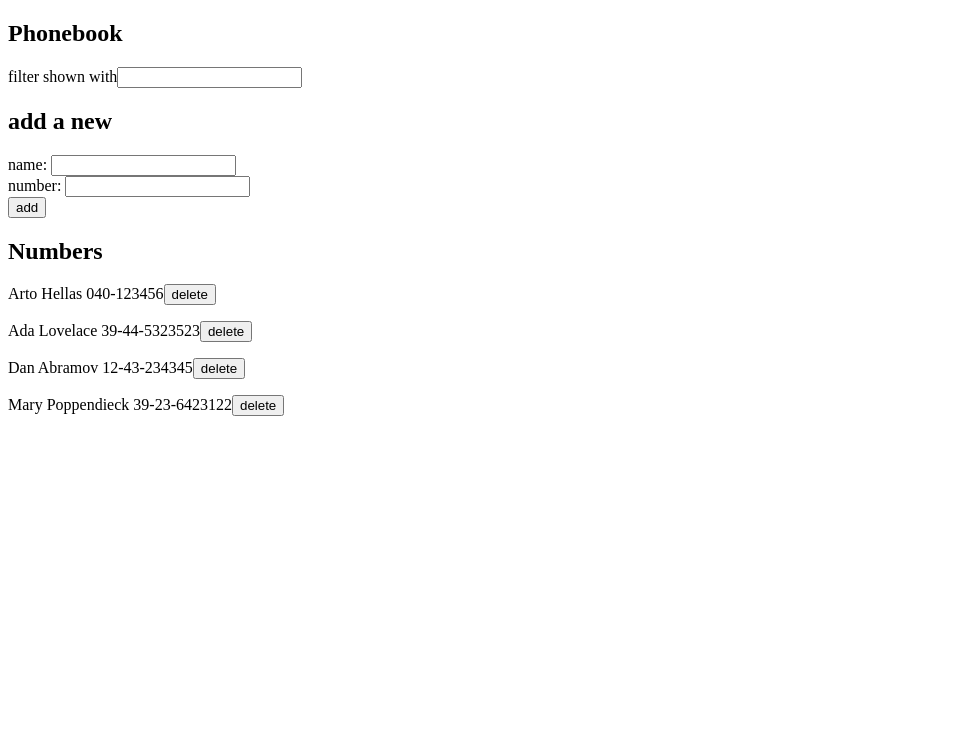
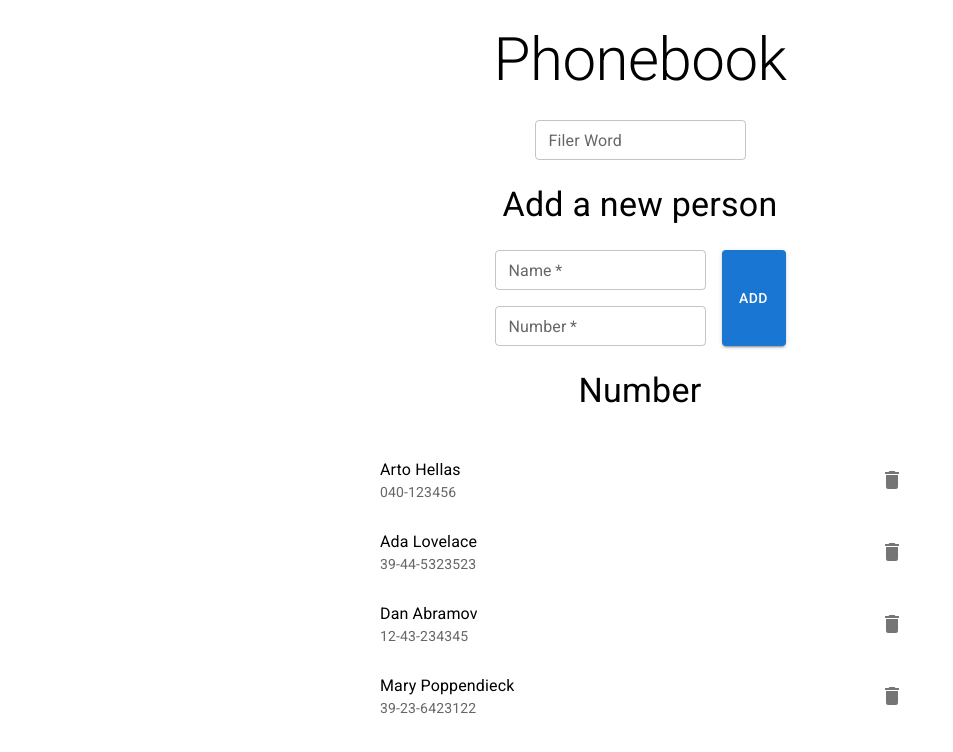
Before and after one commit to OldDog-Z124/phonebook, a React (Create React App) app: page / in a window 1280 px wide. Shown: the top 752 px of the page, without its empty margins (0-953 px from the left). Built offline with nearby package versions, Linux system fonts and the light colour scheme; data requests are answered from the project's data file.

Commit message:
versons 1

```diff
--- a/package.json
+++ b/package.json
@@ -3,6 +3,11 @@
   "version": "0.1.0",
   "private": true,
   "dependencies": {
+    "@emotion/react": "^11.10.6",
+    "@emotion/styled": "^11.10.6",
+    "@fontsource/roboto": "^4.5.8",
+    "@mui/icons-material": "^5.11.11",
+    "@mui/material": "^5.11.15",
     "@testing-library/jest-dom": "^5.16.5",
     "@testing-library/react": "^13.4.0",
     "@testing-library/user-event": "^13.5.0",
--- a/src/App.js
+++ b/src/App.js
@@ -1,160 +1,135 @@
-import { useState, useEffect } from 'react'
+// import { useState, useEffect } from 'react'
 
-import personsService from './services/persons'
+// import personsService from './services/persons'
 
-import Notification from './components/Notification'
+// import Notification from './components/Notification'
+// import Container from '@mui/material/Container'
+// import Typography from '@mui/material/Typography'
 
-const Filter = ({ value, handleChange }) => {
-  return (
-    <p>
-      filter shown with
-      <input
-        value={value}
-        onChange={handleChange}
-      />
-    </p>
-  )
-}
-
-const PersonForm = ({ name, handleNameChange, number, handleNumberChange, onSubmit }) => {
-  return (
-    <form onSubmit={onSubmit}>
-      <div>
-        name: <input value={name} onChange={handleNameChange} />
-      </div>
-      <div>
-        number: <input type='tel' value={number} onChange={handleNumberChange} />
-      </div>
-      <div>
-        <button type="submit" >add</button>
-      </div>
-    </form>
-  )
-}
-
-const Persons = ({persons, deletePerson}) => {
-  return (
-    <div>
-      {persons.map(person =>
-        <p key={person.name}>
-          {person.name} {person.number}
-          <button onClick={() => deletePerson(person.id, person)}>delete</button>
-        </p>
-      )}
-    </div>
-  )
-}
+// import Filter from './pages/home/Filter'
+// import PersonForm from './pages/home/PersonForm'
+// import Persons from './pages/home/Persons'
 
 
+
+// const App = () => {
+//   const [persons, setPersons] = useState([])
+//   const [newName, setNewName] = useState('')
+//   const [newNumber, setNewNumber] = useState('')
+//   const [filterword, setFilterword] = useState('')
+//   const [message, setMessage] = useState({})
+
+//   useEffect(() => {
+//     personsService
+//       .getAll()
+//       .then(initiaPersons => {
+//         setPersons(initiaPersons)
+//       })
+//   }, [])
+
+//   let personsToShow = persons.filter(person => person.name.includes(filterword))
+
+//   const handleNameChange = (event) => {
+//     setNewName(event.target.value)
+//   }
+
+//   const handleNumberChange = (event) => {
+//     setNewNumber(event.target.value)
+//   }
+
+//   const handleFilterwordChange = (event) => {
+//     setFilterword(event.target.value)
+//   }
+
+//   const addMessage = (text, type) => {
+//     const object = {
+//       text,
+//       type
+//     }
+//     setMessage(object)
+//     setTimeout(() => setMessage({}), 5000)
+//   }
+
+//   const addNewPerson = () => {
+//     const personObject = {
+//       name: newName,
+//       number: newNumber,
+//     }
+
+//     personsService
+//       .create(personObject)
+//       .then(returnedPerson => {
+//         setPersons(persons.concat(returnedPerson))
+//         addMessage(`Added ${newName}`, 'succeed')
+//       })
+//   }
+
+//   const updatePerson = () => {
+//     const person = persons.find(person => person.name === newName)
+//     const changePerson = {...person, number: newNumber}
+
+//     personsService
+//       .update(person.id, changePerson)
+//       .then(returnedPerson => {
+//         setPersons(persons.map(p => p.id !== person.id ? p : returnedPerson))
+//       })
+//   }
+
+//   const deletePerson = (id, person) => {
+//     personsService
+//       .deletePerson(id)
+//       .then(repsonse => {
+//         setPersons(persons.filter(person => person.id !== id))
+//         addMessage(`Deleted ${person.name}`, 'succeed')
+//       })
+//       .catch(error => {
+//         addMessage(`Information of ${person.name} has already been removed from server`, 'error')
+//       })
+//   }
+
+//   const handlePersonFormSubmit = (event) => {
+//     event.preventDefault()
+
+//     if (persons.find(person => person.name === newName)) {
+//       if (window.confirm(`${newName} is already added to phonebook, replaace the old number with a new one?`)) {
+//         updatePerson()
+//       }
+//     }
+//     else {
+//       addNewPerson()
+//     }
+//     setNewName('')
+//     setNewNumber('')
+//   }
+
+//   return (
+//     <Container maxWidth='sm'>
+//       <Typography variant='h2' component='h1' sx={{textAlign: 'center', margin: 3 }}>Phonebook</Typography>
+//       <Notification message={message.text} type={message.type} />
+
+//       <Filter
+//         value={filterword}
+//         handleChange={handleFilterwordChange}
+//       />
+
+
+//       <PersonForm
+//         name={newName}
+//         handleNameChange={handleNameChange}
+//         number={newNumber}
+//         handleNumberChange={handleNumberChange}
+//         onSubmit={handlePersonFormSubmit}
+//       />
+//       <Persons persons={personsToShow} deletePerson={deletePerson} />
+//     </Container>
+//   )
+// }
+
+import Home from "./pages/home"
+
 const App = () => {
-  const [persons, setPersons] = useState([])
-  const [newName, setNewName] = useState('')
-  const [newNumber, setNewNumber] = useState('')
-  const [filterword, setFilterword] = useState('')
-  const [message, setMessage] = useState({})
-
-  useEffect(() => {
-    personsService
-      .getAll()
-      .then(initiaPersons => {
-        setPersons(initiaPersons)
-      })
-  }, [])
-
-  let personsToShow = persons.filter(person => person.name.includes(filterword))
-
-  const handleNameChange = (event) => {
-    setNewName(event.target.value)
-  }
-
-  const handleNumberChange = (event) => {
-    setNewNumber(event.target.value)
-  }
-
-  const handleFilterwordChange = (event) => {
-    setFilterword(event.target.value)
-  }
-
-  const addMessage = (text, type) => {
-    const object = {
-      text,
-      type
-    }
-    setMessage(object)
-    setTimeout(() => setMessage({}), 5000)
-  }
-
-  const addNewPerson = () => {
-    const personObject = {
-      name: newName,
-      number: newNumber,
-    }
-
-    personsService
-      .create(personObject)
-      .then(returnedPerson => {
-        setPersons(persons.concat(returnedPerson))
-        addMessage(`Added ${newName}`, 'succeed')
-      })
-  }
-
-  const updatePerson = () => {
-    const person = persons.find(person => person.name === newName)
-    const changePerson = {...person, number: newNumber}
-
-    personsService
-      .update(person.id, changePerson)
-      .then(returnedPerson => {
-        setPersons(persons.map(p => p.id !== person.id ? p : returnedPerson))
-      })
-  }
-
-  const deletePerson = (id, person) => {
-    personsService
-      .deletePerson(id)
-      .then(repsonse => {
-        setPersons(persons.filter(person => person.id !== id))
-        addMessage(`Deleted ${person.name}`, 'succeed')
-      })
-      .catch(error => {
-        addMessage(`Information of ${person.name} has already been removed from server`, 'error')
-      })
-  }
-
-  const handlePersonFormSubmit = (event) => {
-    event.preventDefault()
-
-    if (persons.find(person => person.name === newName)) {
-      if (window.confirm(`${newName} is already added to phonebook, replaace the old number with a new one?`)) {
-        updatePerson()
-      }
-    }
-    else {
-      addNewPerson()
-    }
-    setNewName('')
-    setNewNumber('')
-  }
-
   return (
-    <div>
-      <h2>Phonebook</h2>
-      <Notification message={message.text} type={message.type} />
-      <Filter
-        value={filterword}
-        handleChange={handleFilterwordChange}
-      />
-      <h2>add a new</h2>
-      <PersonForm
-        name={newName}
-        handleNameChange={handleNameChange}
-        number={newNumber}
-        handleNumberChange={handleNumberChange}
-        onSubmit={handlePersonFormSubmit}
-      />
-      <h2>Numbers</h2>
-      <Persons persons={personsToShow} deletePerson={deletePerson} />
-    </div>
+    <Home />
   )
 }
 
--- a/src/index.js
+++ b/src/index.js
@@ -1,5 +1,11 @@
 import React from 'react'
 import ReactDOM from 'react-dom/client'
+
+import '@fontsource/roboto/300.css';
+import '@fontsource/roboto/400.css';
+import '@fontsource/roboto/500.css';
+import '@fontsource/roboto/700.css';
+
 
 import App from './App'
 
--- /dev/null
+++ b/src/pages/home/Filter.js
@@ -0,0 +1,22 @@
+import Box from "@mui/material/Box"
+import TextField from "@mui/material/TextField"
+
+const Filter = ({ value, handleChange }) => {
+  return (
+    <Box
+      sx={{
+        display: 'flex',
+        justifyContent: 'center',
+        alignItems: 'center',
+      }}
+    >
+      <TextField
+        size='small'
+        label='Filer Word'
+        value={value}
+        onChange={handleChange} />
+    </Box>
+  )
+}
+
+export default Filter
--- /dev/null
+++ b/src/pages/home/PersonForm.js
@@ -0,0 +1,45 @@
+import TextField from "@mui/material/TextField"
+import Typography from "@mui/material/Typography"
+import Stack from "@mui/material/Stack"
+import Button from "@mui/material/Button"
+
+const PersonForm = ({ name, handleNameChange, number, handleNumberChange, onSubmit }) => {
+  return (
+    <>
+      <Typography variant='h4' component='h2'
+        sx={{ textAlign: 'center', margin: 3,}}
+      >
+        Add a new person
+      </Typography>
+
+        <form onSubmit={onSubmit}>
+          <Stack
+            direction='row'
+            spacing={2}
+            sx={{
+              display: 'flex',
+              justifyContent: 'center',
+            }}
+          >
+            <Stack spacing={2}>
+              <TextField
+                size='small'
+                label='Name'
+                value={name}
+                onChange={handleNameChange}
+                required />
+              <TextField
+                size='small'
+                label='Number'
+                value={number}
+                onChange={handleNumberChange}
+                required />
+            </Stack>
+            <Button variant='contained' type='submit'>Add</Button>
+          </Stack>
+        </form>
+    </>
+  )
+}
+
+export default PersonForm
--- /dev/null
+++ b/src/pages/home/Persons.js
@@ -0,0 +1,32 @@
+import Typography from "@mui/material/Typography"
+import {List, ListItem, ListItemText} from "@mui/material"
+import IconButton from "@mui/material/IconButton"
+import DeleteIcon from '@mui/icons-material/Delete';
+
+const Persons = ({persons, deletePerson}) => {
+  return (
+    <>
+      <Typography variant='h4' component='h2'
+        sx={{ textAlign: 'center', margin: 3,}}
+      >
+        Number
+      </Typography>
+      <List>
+        {persons.map(person =>
+          <ListItem key={person.id}>
+            <ListItemText primary={person.name} secondary={person.number} />
+            <IconButton
+              edge='end'
+              aria-label='delete'
+              onClick={() => deletePerson(person.id, person)}
+            >
+              <DeleteIcon />
+            </IconButton>
+          </ListItem>
+        )}
+      </List>
+    </>
+  )
+}
+
+export default Persons
--- /dev/null
+++ b/src/pages/home/index.js
@@ -0,0 +1,127 @@
+import { useState, useEffect } from 'react'
+
+import personsService from '../../services/persons'
+
+import Notification from '../../components/Notification'
+import Container from '@mui/material/Container'
+import Typography from '@mui/material/Typography'
+
+import Filter from './Filter'
+import PersonForm from './PersonForm'
+import Persons from './Persons'
+
+
+
+const Home = () => {
+  const [persons, setPersons] = useState([])
+  const [newName, setNewName] = useState('')
+  const [newNumber, setNewNumber] = useState('')
+  const [filterword, setFilterword] = useState('')
+  const [message, setMessage] = useState({})
+
+  useEffect(() => {
+    personsService
+      .getAll()
+      .then(initiaPersons => {
+        setPersons(initiaPersons)
+      })
+  }, [])
+
+  let personsToShow = persons.filter(person => person.name.includes(filterword))
+
+  const handleNameChange = (event) => {
+    setNewName(event.target.value)
+  }
+
+  const handleNumberChange = (event) => {
+    setNewNumber(event.target.value)
+  }
+
+  const handleFilterwordChange = (event) => {
+    setFilterword(event.target.value)
+  }
+
+  const addMessage = (text, type) => {
+    const object = {
+      text,
+      type
+    }
+    setMessage(object)
+    setTimeout(() => setMessage({}), 5000)
+  }
+
+  const addNewPerson = () => {
+    const personObject = {
+      name: newName,
+      number: newNumber,
+    }
+
+    personsService
+      .create(personObject)
+      .then(returnedPerson => {
+        setPersons(persons.concat(returnedPerson))
+        addMessage(`Added ${newName}`, 'succeed')
+      })
+  }
+
+  const updatePerson = () => {
+    const person = persons.find(person => person.name === newName)
+    const changePerson = {...person, number: newNumber}
+
+    personsService
+      .update(person.id, changePerson)
+      .then(returnedPerson => {
+        setPersons(persons.map(p => p.id !== person.id ? p : returnedPerson))
+      })
+  }
+
+  const deletePerson = (id, person) => {
+    personsService
+      .deletePerson(id)
+      .then(repsonse => {
+        setPersons(persons.filter(person => person.id !== id))
+        addMessage(`Deleted ${person.name}`, 'succeed')
+      })
+      .catch(error => {
+        addMessage(`Information of ${person.name} has already been removed from server`, 'error')
+      })
+  }
+
+  const handlePersonFormSubmit = (event) => {
+    event.preventDefault()
+
+    if (persons.find(person => person.name === newName)) {
+      if (window.confirm(`${newName} is already added to phonebook, replaace the old number with a new one?`)) {
+        updatePerson()
+      }
+    }
+    else {
+      addNewPerson()
+    }
+    setNewName('')
+    setNewNumber('')
+  }
+
+  return (
+    <Container maxWidth='sm'>
+      <Typography variant='h2' component='h1' sx={{textAlign: 'center', margin: 3 }}>Phonebook</Typography>
+      <Notification message={message.text} type={message.type} />
+
+      <Filter
+        value={filterword}
+        handleChange={handleFilterwordChange}
+      />
+
+      <PersonForm
+        name={newName}
+        handleNameChange={handleNameChange}
+        number={newNumber}
+        handleNumberChange={handleNumberChange}
+        onSubmit={handlePersonFormSubmit}
+      />
+      <Persons persons={personsToShow} deletePerson={deletePerson} />
+    </Container>
+  )
+}
+
+export default Home
```
Also changed, not shown: 1 other file (tests, documents, lock files or other folders).
